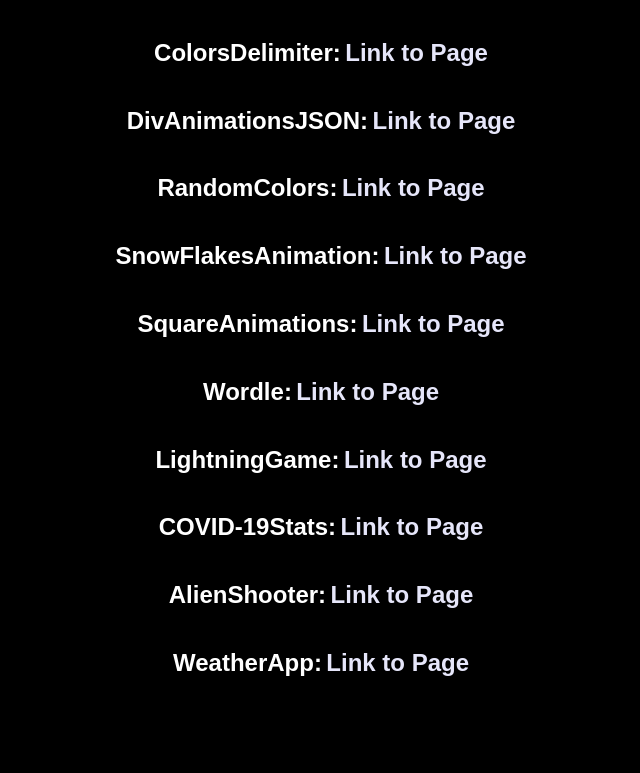
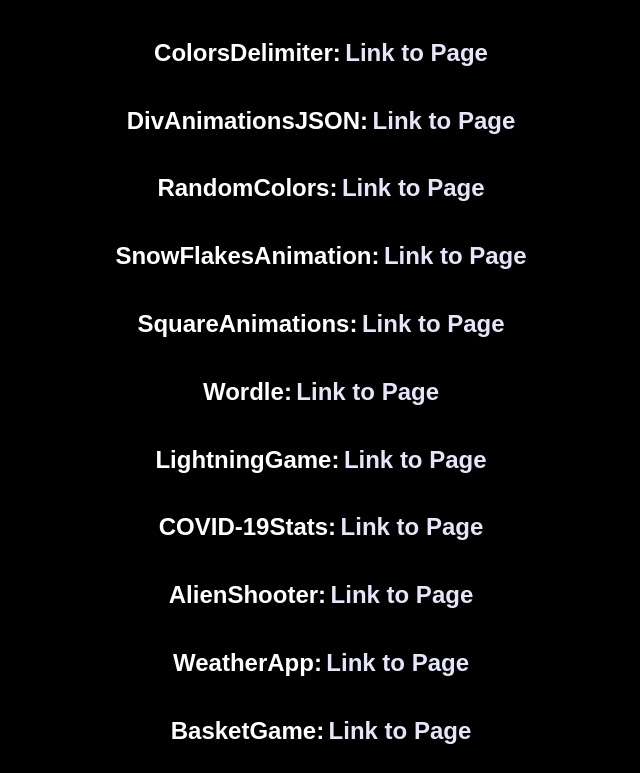
Before and after one commit to Jovann365/InternetProgramming, a plain HTML site: page index.html in a window 1280 px wide. Shown: the part 61-834 px from the top of the page, without its empty margins (319-959 px from the left). Before the commit the page ends 800 px from the top, so only its background shows below. Drawn offline with Linux system fonts and the light colour scheme.

Commit message:
index update

```diff
--- a/index.html
+++ b/index.html
@@ -34,5 +34,6 @@
 <h2>COVID-19Stats: </h2> <a href="Projects/COVID-19Stats.html"><h2>Link to Page</h2></a> <br>
 <h2>AlienShooter: </h2> <a href="Projects/AlienShooter/AlienShooter.html"><h2>Link to Page</h2></a> <br>
 <h2>WeatherApp: </h2> <a href="Projects/WeatherApp.html"><h2>Link to Page</h2></a> <br>
+<h2>BasketGame: </h2> <a href="Projects/BasketGame.html"><h2>Link to Page</h2></a> <br>
 </body>
 </html>
```
